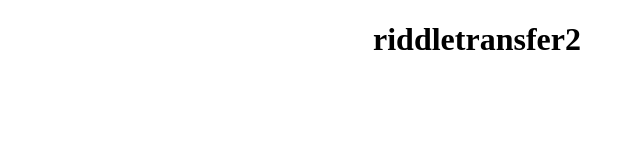
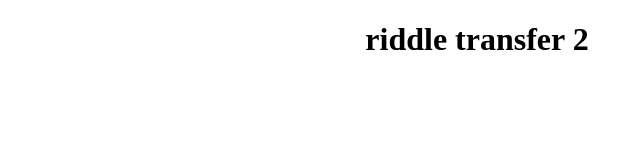
Before and after one commit to mi8thhac/thechickenisonfire, a plain HTML site: page riddletransfer2/riddletransfer2.html in a window 1280 px wide. Shown: the top 160 px of the page, without its empty margins (163-803 px from the left). Drawn offline with Linux system fonts and the light colour scheme.

Commit message:
Update riddletransfer2.html

```diff
--- a/riddletransfer2/riddletransfer2.html
+++ b/riddletransfer2/riddletransfer2.html
@@ -1,7 +1,7 @@
 <!DOCTYPE html>
 <html>
   <body>
-    <center><h1>riddletransfer2</h1></center>
+    <center><h1>riddle transfer 2</h1></center>
     <object>
         <embed src="riddletransfer2.swf" width="550" height="400" />
     </object>
```
